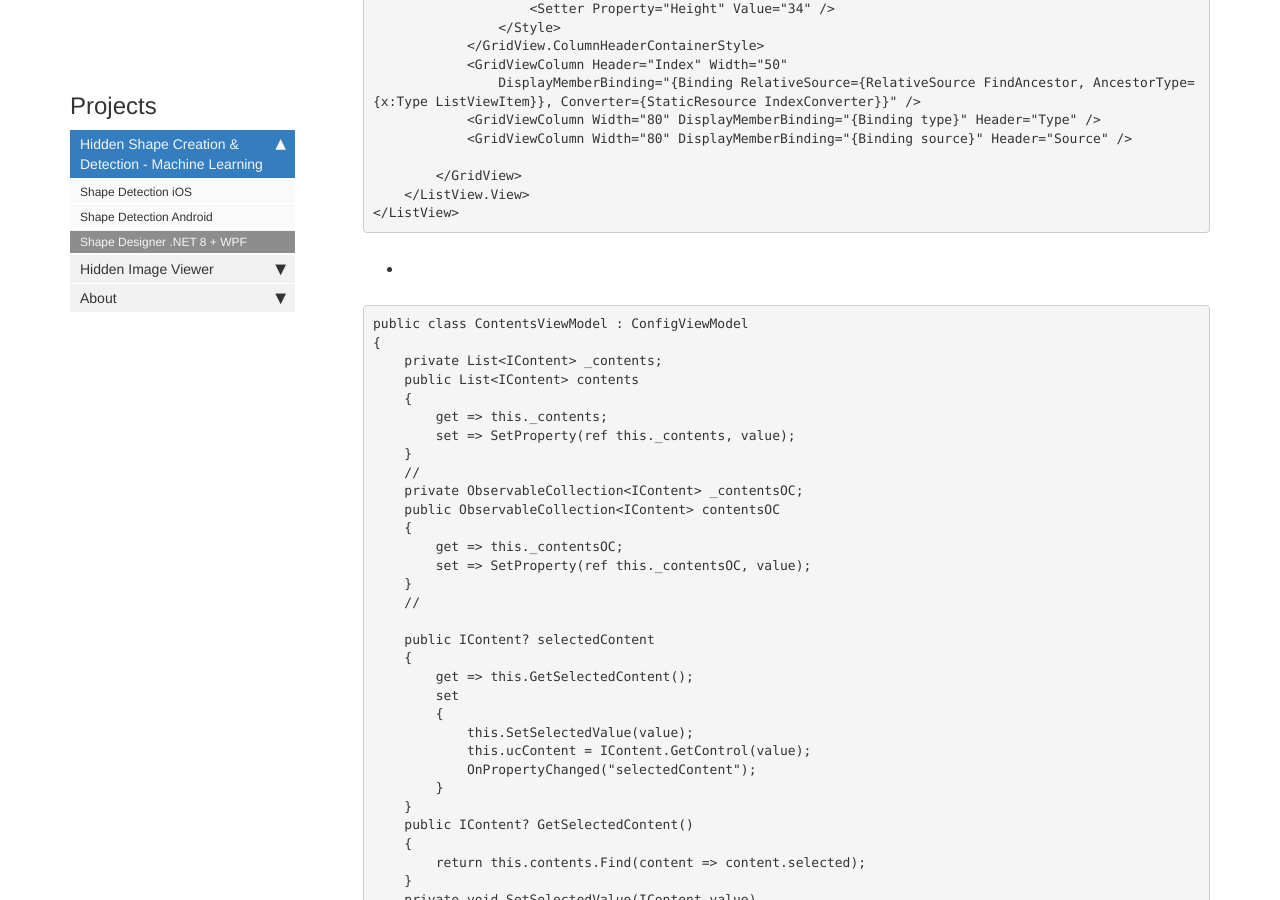
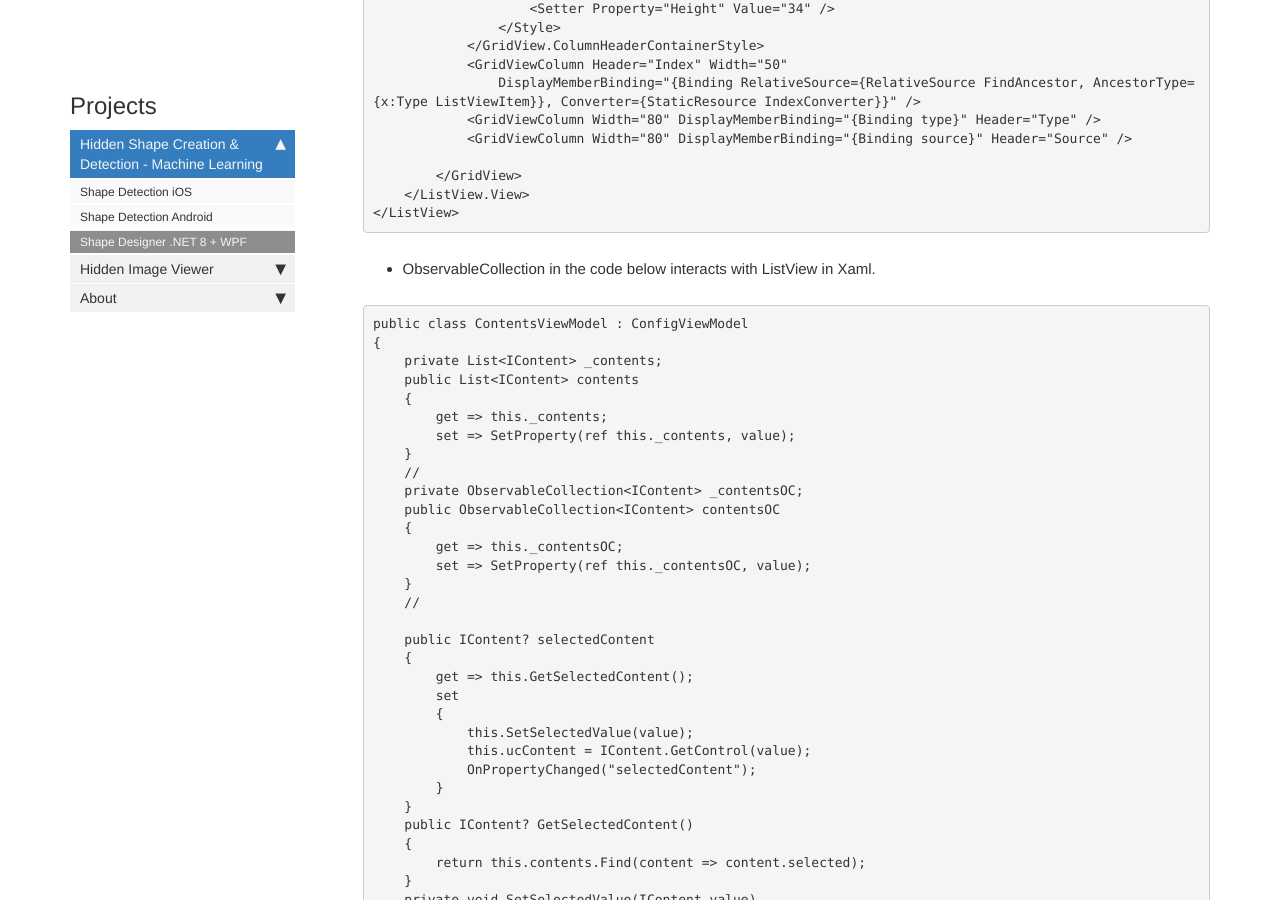
Before and after one commit to heungwook/heungwook.github.io, a Jekyll site: the page built from pages/doc2023/doc202301_03.md, in a window 1280 px wide and 900 px high, scrolled down 9480 px. Built offline with Jekyll 4.4.1, drawn with Linux system fonts in a browser that asks for light colours; comment, search, counter and statistics services are not loaded.

Commit message:
20240226 1048

````diff
--- a/pages/doc2023/doc202301_03.md
+++ b/pages/doc2023/doc202301_03.md
@@ -12,7 +12,7 @@ folder: doc2023
 
 A .NET 8 + WPF Desktop Application that positions hidden shapes and executes rasterization in the C/M/Y/K Color Space to generate PDF output.
 
-Shape Designer
+- Shape Designer
 
 ![Shape Designer Screenshot](ShapeDesigner.png)
 
@@ -470,7 +470,7 @@ public class PrintAutoDialogConfig : ConfigViewModel
 </ListView>
 ```
 
--
+- ObservableCollection in the code below interacts with ListView in Xaml.
 
 ```C#
 public class ContentsViewModel : ConfigViewModel
````
